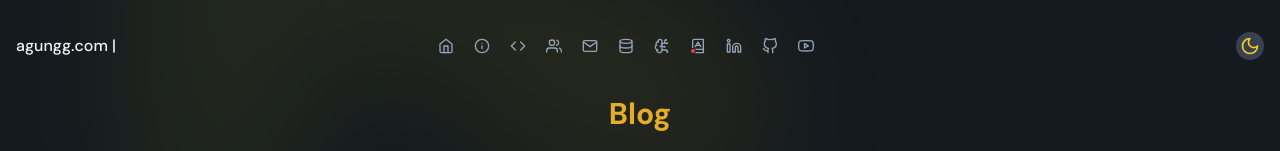
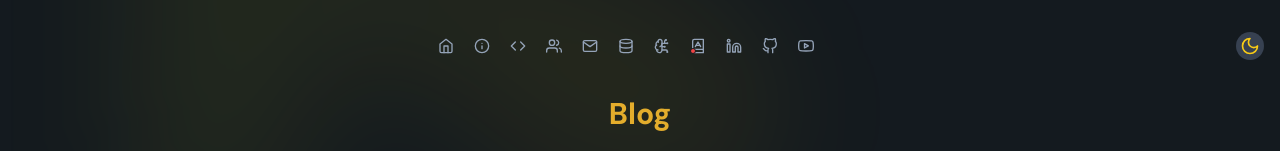
Before and after one commit to AgungHari/personal-site-agung, a Next.js app: page /ilmu-mahal in a window 1280 px wide. Shown: the top 151 px of the page. Built offline with nearby package versions, Linux system fonts and the light colour scheme.

Commit message:
ver 0.9.4.1

```diff
--- a/package.json
+++ b/package.json
@@ -1,6 +1,6 @@
 {
-  "name": "Agungg.com",
-  "version": "0.9.4",
+  "name": "agungharI",
+  "version": "0.9.5",
   "private": true,
   "type": "module",
   "scripts": {
--- a/src/components/Container.tsx
+++ b/src/components/Container.tsx
@@ -59,7 +59,7 @@ const navLinks = [
   { href: "https://youtube.com/@igstngragunghari2640?feature=shared", text : "Visit My Youtube", icon : <Youtube className="w-4 h-4"/>},
 ];
 
-function TypingEffect({ isDarkMode }: { isDarkMode: boolean }) {
+{/*function TypingEffect({ isDarkMode }: { isDarkMode: boolean }) {
   const [currentText, setCurrentText] = useState("");
   const [index, setIndex] = useState(0);
   const [isDeleting, setIsDeleting] = useState(false);
@@ -75,27 +75,27 @@ function TypingEffect({ isDarkMode }: { isDarkMode: boolean }) {
   }, [isDarkMode]);
 
   useEffect(() => {
-    const textArray = ["AgungHar!  " , "agungg.com  " , "github.com/AgungHari  ", "HariVijaya  ", "B300 M-IoT. ", "Info  "];
+    const textArray = ["agunghar!  " , "agungg.com "];
     const typingTimer = setTimeout(() => {
       const fullText = textArray[loopNum % textArray.length] ?? "";
       if (!isDeleting) {
         setCurrentText(fullText.substring(0, index + 1));
         setIndex(index + 1);
-        setTypingSpeed(110); //typing speed
+        setTypingSpeed(110);
       } else {
         setCurrentText(fullText.substring(0, index - 1));
         setIndex(index - 1);
-        setTypingSpeed(90); // deleting speed
+        setTypingSpeed(90);
       }
 
       if (!isDeleting && currentText === fullText) {
         setIsDeleting(true);
-        setTypingSpeed(1000); // delay before deleting
+        setTypingSpeed(1000);
       } else if (isDeleting && currentText === "") {
         setIsDeleting(false);
         setLoopNum(loopNum + 1);
         setIndex(0);
-        setTypingSpeed(150); // delay before typing new text
+        setTypingSpeed(150);
       }
     }, typingSpeed);
 
@@ -112,7 +112,7 @@ function TypingEffect({ isDarkMode }: { isDarkMode: boolean }) {
       <span className="blinking-cursor">|</span>
     </motion.div>
   );
-}
+} alay */}
 
 function handleClick(e: React.MouseEvent<HTMLAnchorElement, MouseEvent>) {
   const href = e.currentTarget.getAttribute("href");
@@ -145,7 +145,7 @@ function NavItem(props: NavProps & { icon: JSX.Element; isMobile?: boolean }) {
         y: 5,
       }}
       transition={{
-        type: "spring", // Transisi spring untuk kesan elastis
+        type: "spring",
         stiffness: 300,
         damping: 15,
       }}
@@ -171,7 +171,7 @@ function NavItem(props: NavProps & { icon: JSX.Element; isMobile?: boolean }) {
 export default function Container(props: ContainerProps) {
   const [isOpen, setIsOpen] = useState<boolean>(false);
   const [isScrolled, setIsScrolled] = useState<boolean>(false);
-  const [isDarkMode, setIsDarkMode] = useState(true); // State untuk dark mode
+  const [isDarkMode, setIsDarkMode] = useState(true); // State  dark mode
   const { children, ...customMeta } = props;
   const [hasMounted, setHasMounted] = useState(false);
   const router = useRouter();
@@ -203,7 +203,7 @@ export default function Container(props: ContainerProps) {
         setHasMounted(true);
         document.body.style.cursor = "default";
         window.scrollTo(0, 0);
-      }, 2000); // tetap pakai delay 2 detik
+      }, 2000);
     } else {
       setHasMounted(true);
     }
@@ -304,7 +304,8 @@ export default function Container(props: ContainerProps) {
             }}
             whileTap={{ scale: 0.9 }}
           >
-            <TypingEffect isDarkMode={isDarkMode} />
+            {/*<TypingEffect isDarkMode={isDarkMode} /> alay*/}
+
           </motion.div>
         </Link>
         {/* Desktop menu */}
```
